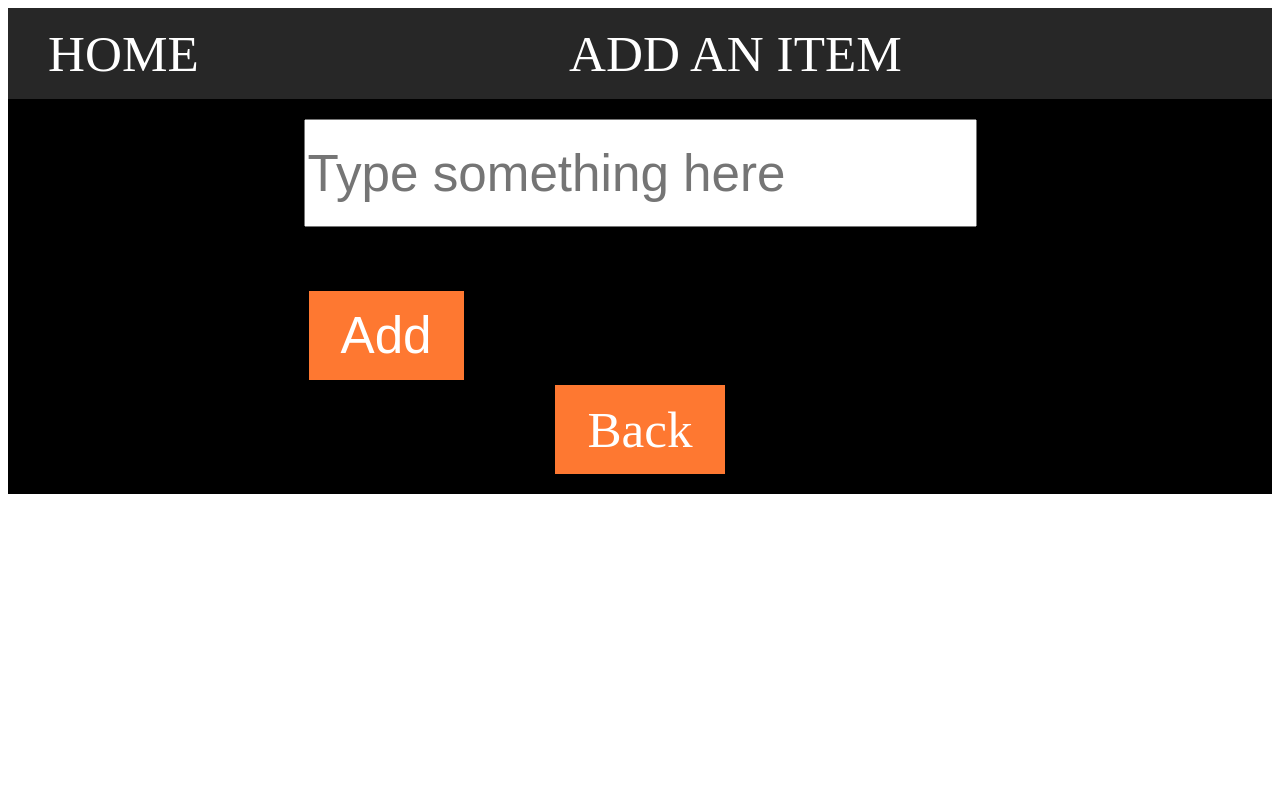
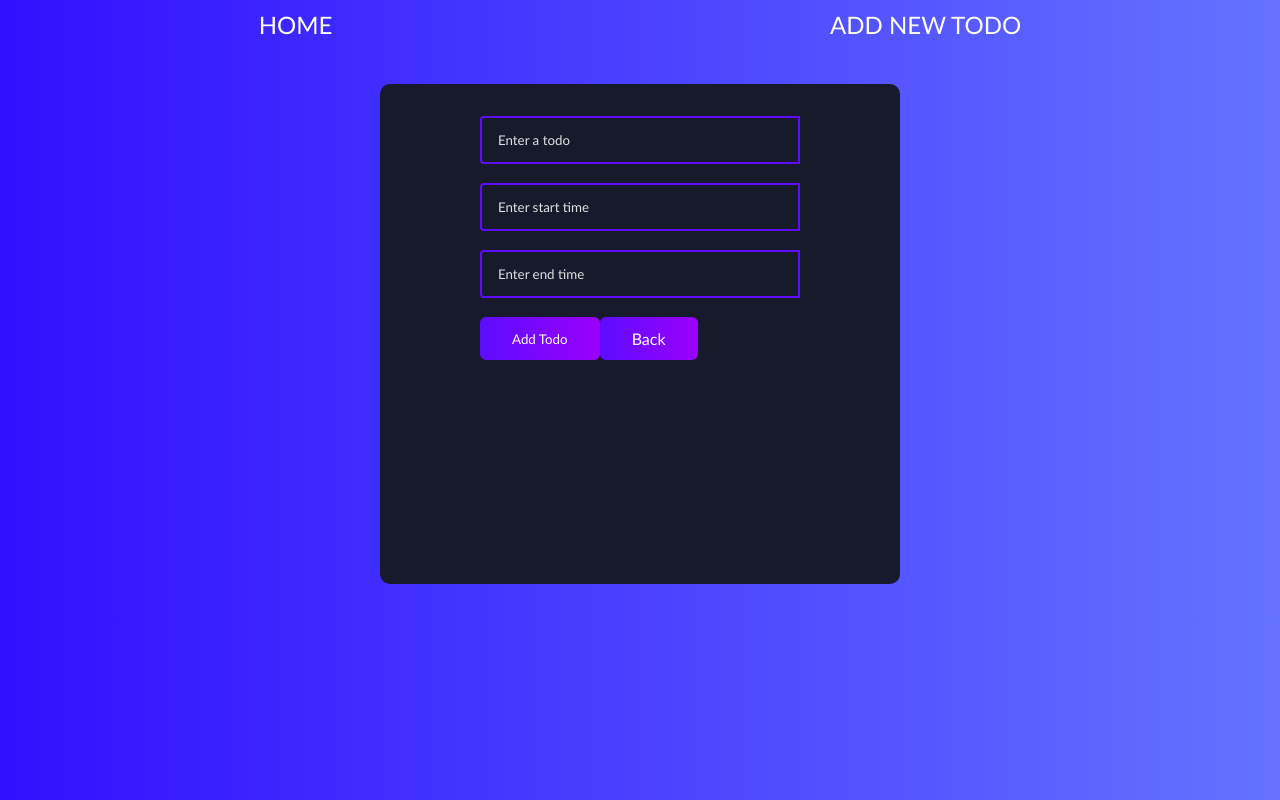
Before and after one commit to man-of-mind/React-web-todo-app, a React (Create React App) app: page /add in a window 1280 px wide. Built offline with nearby package versions, Linux system fonts and the light colour scheme.

Commit message:
converted react app to use react router

```diff
--- a/src/App.css
+++ b/src/App.css
@@ -1,4 +1,3 @@
-/*
 * {
     box-sizing: border-box;
     margin: 0;
@@ -16,7 +15,7 @@ body {
     align-items: center;
     justify-content: start;
     width: 520px;
-    min-height: 600px;
+    min-height: 500px;
     background: #161a2b;
     text-align: center;
     margin: 35px auto;
@@ -24,10 +23,27 @@ body {
     padding-bottom: 32px;
 }
 
-h1 {
-    margin: 32px 0;
-    color: #fff;
-    font-size: 24px;
+.nav-container {
+    display: flex;
+    flex-direction: row;
+    align-items: center;
+    list-style: none;
+    justify-content: space-around;
+    padding: 10px;
+}
+
+.nav-child {
+    text-transform: uppercase;
+}
+
+.nav-link {
+    font-size: 1.5rem;
+    text-decoration: none;
+    color: white;
+}
+
+.nav-link:hover {
+    color: #FE7831;
 }
 
 .complete {
@@ -36,7 +52,9 @@ h1 {
 }
 
 .todo-form {
-    margin-bottom: 32px;
+    margin-top: 32px;
+    justify-items: start;
+    align-items: flex-start;
 }
 
 .tasks-number {
@@ -56,6 +74,8 @@ h1 {
     margin-right: auto;
     margin-left: 40px;
     text-align: start;
+    width: 300px;
+    word-wrap: break-word;
 }
 
 .contain {
@@ -69,11 +89,21 @@ h1 {
     user-select: none;
 }
 
+.item-container {
+    width: 500px;
+}
+
 .contain input {
     opacity: 0;
     cursor: pointer;
     height: 0;
     width: 0;
+}
+
+.heading-text {
+    color: white;
+    font-size: 24px;
+    padding: 15px;
 }
 
 .checkmark {
@@ -82,11 +112,17 @@ h1 {
     left: 0;
     height: 25px;
     width: 25px;
-    background-color: #2196F3;
+    background-color: #e79d6b;
 }
 
 .contain input:checked~.checkmark {
-    background-color: #2196F3;
+    background-color: #e79d6b;
+}
+
+.no-task {
+    color: white;
+    justify-content: center;
+    padding-top: 25px;
 }
 
 .checkmark:after {
@@ -128,7 +164,7 @@ h1 {
 .todo-button {
     padding: 16px;
     border: none;
-    border-radius: 0 4px 4px 0;
+    border-radius: 6px;
     cursor: pointer;
     outline: none;
     background: linear-gradient( 90deg, rgba(93, 12, 255, 1) 0%, rgba(155, 0, 250, 1) 100%);
@@ -140,9 +176,27 @@ h1 {
     border: 2px solid #149fff;
 }
 
+.add-back-button {
+    display: flex;
+    flex-direction: row;
+    justify-content: space-between;
+}
+
+.back {
+    text-decoration: none;
+    padding: 12px 32px;
+    border: none;
+    border-radius: 6px;
+    cursor: pointer;
+    outline: none;
+    background: linear-gradient( 90deg, rgba(93, 12, 255, 1) 0%, rgba(155, 0, 250, 1) 100%);
+    color: #fff;
+    text-transform: capitalize;
+}
+
 .todo-button.edit {
     background: linear-gradient( 90deg, rgba(20, 159, 255, 1) 0%, rgba(17, 122, 255, 1) 100%);
-    padding: 16px 22px;
+    padding: 16px 16px;
 }
 
 .todo-container {
@@ -190,151 +244,3 @@ h1 {
 .edit-icon {
     color: #fff;
 }
-
-*/
-
-.App {
-    display: flex;
-    flex-flow: column nowrap;
-    width: 100%;
-    height: 100%;
-}
-
-.child-header {
-    flex: 1 1 20px;
-}
-
-.child-main {
-    flex: 3 3 60px;
-}
-
-.form-container {
-    display: flex;
-    flex-flow: column nowrap;
-    align-items: center;
-}
-
-.form-child-small {
-    flex: 1 1 20px;
-}
-
-.form-child-big {
-    flex: 3 3 60px;
-}
-
-input {
-    font-size: 4vw;
-    height: 8vw;
-}
-
-button {
-    padding: 15px 32px;
-    margin: 5px;
-    color: white;
-    background-color: #FE7831;
-    border: 0;
-    font-size: 4vw;
-}
-
-button:hover {
-    background-color: black;
-    border-color: white;
-    border: 1px solid;
-}
-
-.back-link,
-.edit-link {
-    text-decoration: none;
-    color: white;
-    background-color: #FE7831;
-    padding: 15px 32px;
-}
-
-.back-link:hover,
-.edit-link:hover {
-    border: 1px solid;
-    border-color: white;
-    background-color: black;
-}
-
-h1 {
-    color: white;
-    font-size: 8vw;
-}
-
-.item-container {
-    display: flex;
-    flex-flow: column nowrap;
-    align-items: center;
-    height: 100%;
-}
-
-.item-child {
-    flex: 1 1 auto;
-}
-
-header {
-    background-color: #272727;
-}
-
-.nav-container {
-    display: flex;
-    flex-flow: row nowrap;
-    list-style: none;
-    justify-content: center;
-}
-
-.nav-child {
-    flex: 1 1 auto;
-    margin: 0;
-    padding: 0;
-    text-transform: uppercase;
-}
-
-.nav-link {
-    font-size: 4vw;
-    text-decoration: none;
-    color: white;
-}
-
-.nav-link:hover {
-    color: #FE7831;
-}
-
-h1 {
-    color: white;
-    font-size: 8vw;
-}
-
-.item-container {
-    display: flex;
-    flex-flow: column nowrap;
-    align-items: center;
-    height: 100%;
-}
-
-.item-child {
-    flex: 1 1 auto;
-}
-
-main {
-    background-color: black;
-    height: 100%;
-    padding: 20px;
-    font-size: 4vw;
-}
-
-.three-container {
-    display: flex;
-    flex-flow: row nowrap;
-    align-items: center;
-    height: 100%;
-}
-
-.three-child {
-    flex: 1 1 30px;
-}
-
-.name {
-    color: white;
-}
--- a/src/App.js
+++ b/src/App.js
@@ -1,71 +1,67 @@
 import './App.css';
-import TodoList from './components/TodoList';
-import React, { Component } from 'react';
 import Header from './components/header';
 import Main from './components/main';
+import { useState, useEffect } from 'react'
 
-class App extends Component {
-  constructor(props) {
-    super(props);
-    this.state = {
-      items: [],
-      nextId: 0
-    };
+function App(props) {
+  const [ items, setItems ] = useState([]);
+  const [ nextId, setNextId ] = useState(0);
+  useEffect(() => {
+    localStorage.setItem('data', JSON.stringify(items));
+  }, [items]);
 
-    this.handleAdd = this.handleAdd.bind(this);
-    this.handleDelete = this.handleDelete.bind(this);
-    this.handleEdit = this.handleEdit.bind(this);
 
-  }
-
-  handleAdd(e) {
+  function handleAdd(e) {
     e.preventDefault();
-    let newItems = this.state.items;
+    let newItems = items;
     if (e.target[0].value.length !== 0) {
-      newItems.push({name: e.target[0].value, id: this.state.nextId});
-      this.setState({
-        items: newItems,
-        nextId: this.state.nextId + 1
+      newItems.push({
+        name: e.target[0].value,
+        id: nextId, start: e.target[1].value,
+        end: e.target[2].value
       });
+      setItems(newItems)
+      setNextId(nextId + 1)
+      localStorage.setItem('data', JSON.stringify(items))
     }
   }
 
-  handleDelete(itemToBeDeleted) {
-    const newItems = this.state.items.filter(item => {
+  function handleDelete(itemToBeDeleted) {
+    let currentItems = JSON.parse(localStorage.getItem('data'))
+    const newItems = currentItems.filter(item => {
       return item.id !== itemToBeDeleted.id;
     });
-    this.setState({
-      items: newItems
-    });
+    setItems(newItems)
+    localStorage.setItem('data', JSON.stringify(items))
   }
 
-  handleEdit(itemToBeEdited) {
-    let newItems = this.state.items;
+  function handleEdit(itemToBeEdited) {
+    let newItems = JSON.parse(localStorage.getItem('data'))
     newItems = newItems.map(item => {
-      if (item.id === itemToBeEdited.id) {
+      if (item.id === itemToBeEdited[0].id) {
         item.name = itemToBeEdited.name;
+        item.start = itemToBeEdited.start;
+        item.end = itemToBeEdited.end;
       }
       return item;
     });
-    this.setState({
-      items: newItems
-    });
+    setItems(newItems)
+    localStorage.setItem('data', JSON.stringify(items))
   }
 
-
-  render() {
-    return (
-      <div className='App'>
-        <Header className="child-header" />
-        <Main className="child-main"
-          items={this.state.items}
-          onAdd={this.handleAdd}
-          onDelete={this.handleDelete}
-          onEdit={this.handleEdit} />
-{/*        <TodoList /> */}
+  return (
+    <div>
+      <Header />
+      <div className='todo-app'>
+        <Main
+          items={items}
+          onAdd={handleAdd}
+          onDelete={handleDelete}
+          onEdit={handleEdit} />
       </div>
-    );
-  }
+    </div>
+  );
 }
 
+
 export default App;
--- a/src/components/CreateTodo.js
+++ b/src/components/CreateTodo.js
@@ -13,16 +13,39 @@ class CreateTodo extends Component {
   }
   render() {
     return (
-      <div className='form-container'>
-        <form className='form-child-big' onSubmit={this.onAdd}>
-          <input maxLength='25' placeholder='Type something here' />
-          <br />
-          <br />
-          <button>Add</button>
+      <div>
+        <form className='todo-form' onSubmit={this.onAdd}>
+          <input
+            type='text'
+            placeholder='Enter a todo'
+            name='text'
+            className='todo-input'
+          />
+          <br/>
+          <br/>
+          <input
+            type='text'
+            placeholder='Enter start time'
+            name='text'
+            className='todo-input'
+          />
+          <br/>
+          <br/>
+          <input
+            type='text'
+            placeholder='Enter end time'
+            name='text'
+            className='todo-input'
+          />
+          <br/>
+          <br/>
+          <div className='add-back-button'>
+            <button className='todo-button back'>Add todo</button>
+            <Link className='back' to='/'>
+              Back
+            </Link>
+          </div>
         </form>
-        <Link className='form-child-small back-link' to='/'>
-          Back
-        </Link>
       </div>
     );
   }
--- a/src/components/EditTodo.js
+++ b/src/components/EditTodo.js
@@ -1,34 +1,67 @@
-import React, { Component } from 'react';
-import { Link } from 'react-router-dom';
+import React, { useState } from 'react';
+import { Link, useParams } from 'react-router-dom';
 
+function EditItem(props) {
+  let params = useParams();
+  const item = props.items.filter(value => value.id === Number(params.id))
 
-class EditItem extends Component {
-  constructor(props) {
-    super(props);
-    this.onEdit = this.onEdit.bind(this);
+  function onEdit(e) {
+      e.preventDefault()
+      if (e.target[0].value.length !== 0) {
+          item.name = e.target[0].value;
+          item.start = e.target[1].value;
+          item.end = e.target[2].value;
+          props.onEdit(item);
+      }
+    props.navigate('/');
   }
-  onEdit(e) {
-//    this.props.location.onEdit(e);
-    this.props.navigate('/');
-  }
-  render() {
-    return (
-      <div className='form-container'>
-        <form className='form-child-big' onSubmit={this.onEdit}>
+
+  const [ newVal, setVal ] = useState(item[0].name)
+  const [ newStart, setStart ] = useState(item[0].start)
+  const [ newEnd, setEnd ] = useState(item[0].end)
+  return(
+      <div>
+        <form className='todo-form' onSubmit={onEdit}>
           <input
-            maxLength='25'
-            placeholder='Type something here'
-            defaultValue={this.props.location.name}
+            type='text'
+            placeholder='Update your plan'
+            name='text'
+            className='todo-input edit'
+            value={newVal}
+            onChange={(e) => setVal(e.target.value)}
           />
-          <br />
-          <br />
-          <button>Update</button>
+          <br></br>
+          <br></br>
+          <input
+            type='text'
+            placeholder='Update your plan'
+            name='text'
+            className='todo-input edit'
+            value={newStart}
+            onChange={(e) => setStart(e.target.value)}
+          />
+          <br/>
+          <br/>
+          <input
+            type='text'
+            placeholder='Update your plan'
+            name='text'
+            className='todo-input edit'
+            value={newEnd}
+            onChange={(e) => setEnd(e.target.value)}
+          />
+          <br></br>
+          <br></br>
+          <div className='add-back-button'>
+            <button className='todo-button edit'>Update</button>
+            <Link className='back' to='/'>
+              Back
+            </Link>
+          </div>
         </form>
-        <Link className='form-child-small back-link' to='/'>
-          Back
-        </Link>
       </div>
     );
   }
-}
+
+
 export default EditItem;
--- a/src/components/Home.js
+++ b/src/components/Home.js
@@ -1,7 +1,13 @@
 import React, { Component } from 'react';
 import Item from './item';
+import { Link } from 'react-router-dom'
 
 class Home extends Component {
+  constructor() {
+    super();
+    this.database = JSON.parse(localStorage.getItem('data'));
+  }
+
   render() {
     let items = this.props.items.map((item) => {
         return (
@@ -13,10 +19,15 @@ class Home extends Component {
           />
         );
     });
-
     return (
         <div>
-            <h1>Welcome to the Todo-App!</h1>
+            <h1 className='heading-text'>My todo lists</h1>
+            {this.props.items.length !== 0 ? <div className='tasks-number'>
+                <h3>Total task(s): {this.props.items.length}</h3>
+            </div> : <div className='no-task'>
+              <h3>You don't have any task, add new task <Link to='/add'>here</Link></h3>
+            </div>}
+
             <div className='item-container'>
                 {items}
             </div>
--- a/src/components/Todo.js
+++ /dev/null
@@ -1,51 +0,0 @@
-import React, { useState } from 'react'
-import { TiCancel } from 'react-icons/ti'
-import { TiEdit } from 'react-icons/ti'
-import TodoForm from './TodoForm'
-
-const Todo = ({ todos, completeTodo, removeTodo, updateTodo }) => {
-    const [edit, setEdit] = useState({
-        id: null,
-        value: ''
-    });
-
-    const submitUpdate = value => {
-        updateTodo(edit.id, value);
-        setEdit({
-            id: null,
-            value: ''
-        });
-    };
-
-    if (edit.id) {
-        return <TodoForm edit={edit} onSubmit={submitUpdate} />
-    }
-
-    // eslint-disable-next-line react-hooks/rules-of-hooks
-    const [isChecked, setChecked] = useState(Array(todos.length).fill(false));
-    const handleChange = (id) => {
-        const updatedState = isChecked.map((item,index) => {
-            return index === id ? !item : item;
-        })
-        setChecked(updatedState);
-    }
-
-    return todos.map((todo, index) => (
-        <div className={todo.isComplete ? 'todo-row complete' : 'todo-row'} key={index}>
-            <label class="contain">
-                <input type="checkbox" checked={todo.isComplete ? true : false}/>
-                <span class="checkmark"></span>
-            </label>
-            <div key={todo.id} onClick={() => completeTodo(todo.id)} className='todo-text'>
-                    {todo.text}
-            </div>
-            <div className='icons'>
-                <TiCancel onClick={() => removeTodo(todo.id)} className='delete-icon'/>
-                <TiEdit onClick={ () => setEdit({id: todo.id, value: todo.text})} className="edit-icon"/>
-            </div>
-        </div>
-    ));
-
-};
-
-export default Todo;
--- a/src/components/TodoForm.js
+++ /dev/null
@@ -1,52 +0,0 @@
-import React, { useState, useEffect, useRef } from 'react'
-
-function TodoForm(props) {
-    const [input, setInput] = useState(props.edit ? props.edit.value : '');
-    const inputRef = useRef(null);
-    useEffect(() => {
-        inputRef.current.focus();
-    })
-
-    const handleChange = e => {
-        setInput(e.target.value);
-    }
-
-    const handleSubmit = e => {
-        e.preventDefault();
-
-        props.onSubmit({
-            id: Math.floor(Math.random() * 10000),
-            text: input
-        })
-        setInput('');
-    }
-
-    return (
-    <form className="todo-form" onSubmit={handleSubmit}>
-        {props.edit ? (<><input
-                type='text'
-                placeholder='Update your plan'
-                value={input}
-                name='text'
-                className='todo-input edit'
-                onChange={handleChange}
-                ref={inputRef}
-            >
-            </input>
-            <button className='todo-button edit'>Update</button></>) : (<><input
-                type='text'
-                placeholder='Enter a todo'
-                value={input}
-                name='text'
-                className='todo-input'
-                onChange={handleChange}
-                ref={inputRef}
-            >
-            </input>
-            <button className='todo-button'>Add todo</button></>)}
-
-    </form>
-  )
-}
-
-export default TodoForm
--- a/src/components/TodoList.js
+++ /dev/null
@@ -1,54 +0,0 @@
-import React, { useState } from 'react'
-import Todo from './Todo';
-import TodoForm from './TodoForm'
-
-function TodoList() {
-    const [todos, setTodos] = useState([]);
-    const [totalTask, setTotal] =  useState("0");
-
-    const completeTodo = id => {
-        let updatedTodos = todos.map(todo => {
-            if (todo.id === id) {
-                todo.isComplete = !todo.isComplete
-            }
-            return todo
-        })
-
-        setTodos(updatedTodos);
-    }
-
-    const removeTodo = id => {
-        const removedArr = [...todos].filter(todo => todo.id !== id)
-        setTodos(removedArr);
-        setTotal(removedArr.length);
-    }
-
-    const updateTodo = (todoId, newValue) => {
-        if(!newValue.text || /^\s*$/.test(newValue.text)) {
-            return;
-        }
-        setTodos(prev => prev.map(item => (item.id === todoId ? newValue : item)))
-    };
-
-    const addTodo = todo => {
-        if(!todo.text || /^\s*$/.test(todo.text)) {
-            return;
-        }
-        const newTodos = [todo, ...todos];
-        setTodos(newTodos);
-        setTotal(newTodos.length);
-    };
-
-    return (
-        <div>
-            <h1>What is your plan for today?</h1>
-            <TodoForm onSubmit={addTodo} />
-            <div className='tasks-number'>
-                <h3>Total task(s): {totalTask}</h3>
-            </div>
-            <Todo todos={todos} completeTodo={completeTodo} removeTodo={removeTodo} updateTodo={updateTodo}/>
-        </div>
-    )
-}
-
-export default TodoList
--- a/src/components/header.js
+++ b/src/components/header.js
@@ -10,7 +10,7 @@ function Header() {
                 <Link className='nav-link' to='/'>Home</Link>
             </li>
             <li className='nav-child'>
-                <Link className='nav-link' to='/add'>Add an item</Link>
+                <Link className='nav-link' to='/add'>Add new todo</Link>
             </li>
           </ul>
         </nav>
--- a/src/components/item.js
+++ b/src/components/item.js
@@ -1,45 +1,66 @@
-import React, { Component } from 'react';
+import React, { useState } from 'react';
 import { Link } from 'react-router-dom';
+import { TiCancel } from 'react-icons/ti'
+import { TiEdit } from 'react-icons/ti'
 
 
-class Item extends Component {
-    constructor(props) {
-        super(props);
-        this.onDelete = this.onDelete.bind(this);
-        this.onEdit = this.onEdit.bind(this);
+function Item(props) {
+    const [ check, setChecked ] = useState(props.item.isComplete ? true : false);
+    let todos = JSON.parse(localStorage.getItem('data'))
+    const [ items, setItems ] = useState(todos);
+    function onDelete() {
+        props.onDelete(props.item);
     }
 
-    onDelete() {
-        this.props.onDelete(this.props.item);
-    }
-
-    onEdit(e) {
+    function onEdit(e) {
         e.preventDefault();
-        let newItem = this.props.item;
+        let newItem = props.item;
         if (e.target[0].value.length !== 0) {
           newItem.name = e.target[0].value;
-          this.props.onEdit(newItem);
+          newItem.start = e.target[1].value;
+          newItem.end = e.target[2].value;
+          newItem.isComplete = false;
+          props.onEdit(newItem);
         }
     }
-
-    render() {
-        return (
-            <div className='three-container'>
-                <div className='name three-child'>{this.props.item.name}</div>
-                <div className='delete three-child'>
-                <button onClick={this.onDelete}>Delete</button>
-                </div>
-                <div className='edit three-child'>
-                    <Link className='edit-link' to={{
-                        pathname: `/edit_item/${this.props.item.id}`,
-                        name: this.props.item.name,
-                        onEdit: this.onEdit
-                    }}>
-                        Edit
-                    </Link>
-                </div>
-            </div>
-        );
+    const url = {
+        pathname: `/edit_item/${props.item.id}`,
+        state: {
+            name: props.item.name,
+            onEdit: onEdit
+        }
     }
+    const completeTodo = e => {
+        todos = items.map(item => {
+            if (item.id === props.item.id) {
+                item.isComplete = !item.isComplete
+            }
+            return item;
+        });
+        setItems(todos);
+        console.log(items)
+        localStorage.setItem('data', JSON.stringify(items))
+        setChecked(e.target.checked)
+    }
+    return (
+        <div className='todo-row'>
+        <label className="contain">
+            <input
+                type="checkbox"
+                checked={check}
+                onChange={(e) => completeTodo(e)}/>
+            <span className="checkmark"></span>
+        </label>
+        <div key={props.item.id} className='todo-text'>
+                {props.item.name}
+        </div>
+        <div className='icons'>
+            <TiCancel onClick={onDelete} className='delete-icon'/>
+            <Link to={url}>
+                <TiEdit className="edit-icon"/>
+            </Link>
+        </div>
+        </div>
+    );
 }
 export default Item;
--- a/src/components/main.js
+++ b/src/components/main.js
@@ -1,15 +1,13 @@
-import React, { Component } from 'react';
+import React from 'react';
 import { Routes, Route } from 'react-router-dom';
 import Home from './Home';
 import CreateTodo from './CreateTodo';
-import EditTodo from './EditTodo';
-import { useNavigate, useLocation } from 'react-router-dom';
+import EditItem from './EditTodo';
+import { useNavigate } from 'react-router-dom';
 
 
 function Main(props) {
   let navigate = useNavigate();
-  let location = useLocation();
-  console.log(location)
     return (
       <main>
         <Routes>
@@ -21,9 +19,11 @@ function Main(props) {
             <Route path='/add' element={<CreateTodo
                     onAdd={props.onAdd} navigate={navigate}/>
             } />
-            <Route exact path='/edit_item/:id' element={<EditTodo
-              navigate={navigate}
-              location={location} />} />
+            <Route exact path='/edit_item/:id'
+              element={<EditItem onEdit={props.onEdit}
+              items={props.items}
+              navigate={navigate}/>
+             } />
         </Routes>
       </main>
     );
```
